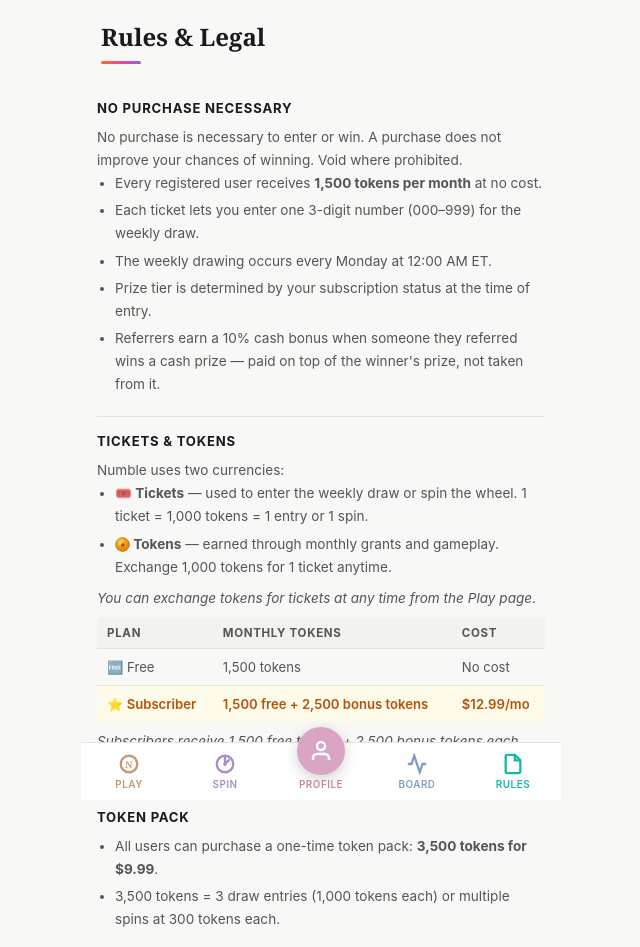
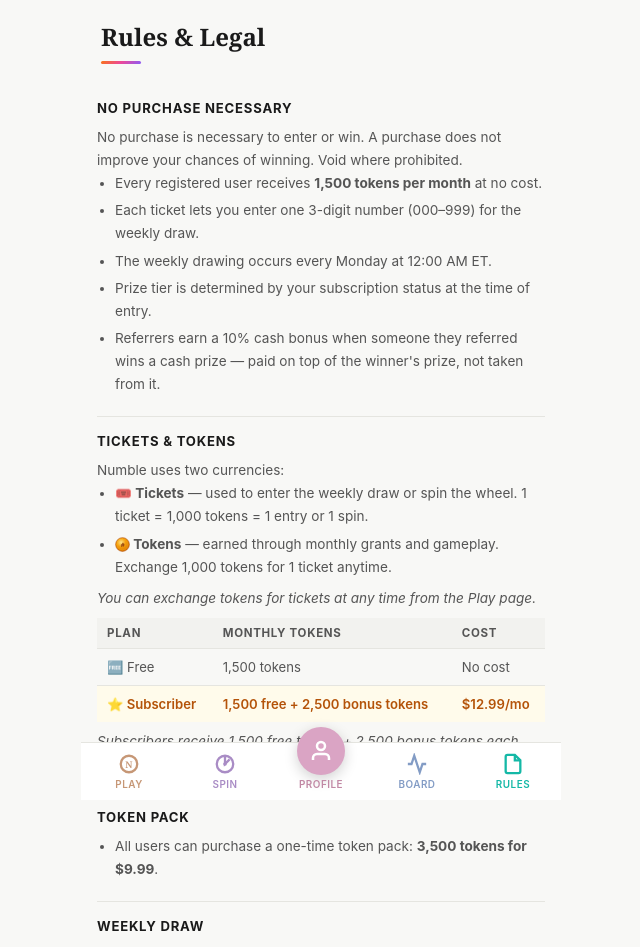
Before and after one commit to salumastake-code/numble-react, a React (Vite) app: page /rules in a window 1280 px wide. Shown: the top 947 px of the page, without its empty margins (319-959 px from the left). Built offline with nearby package versions, Linux system fonts and the light colour scheme; no server answers; sample sign-in values are in the browser's storage.

Commit message:
Token pack: remove explanation, just show 3,500 tokens for $9.99

```diff
--- a/src/pages/Rules.jsx
+++ b/src/pages/Rules.jsx
@@ -62,7 +62,6 @@ export default function Rules() {
         <Section title="Token Pack">
           <ul>
             <li>All users can purchase a one-time token pack: <strong>3,500 tokens for $9.99</strong>.</li>
-            <li>3,500 tokens = 3 draw entries (1,000 tokens each) or multiple spins at 300 tokens each.</li>
           </ul>
         </Section>
 
```
